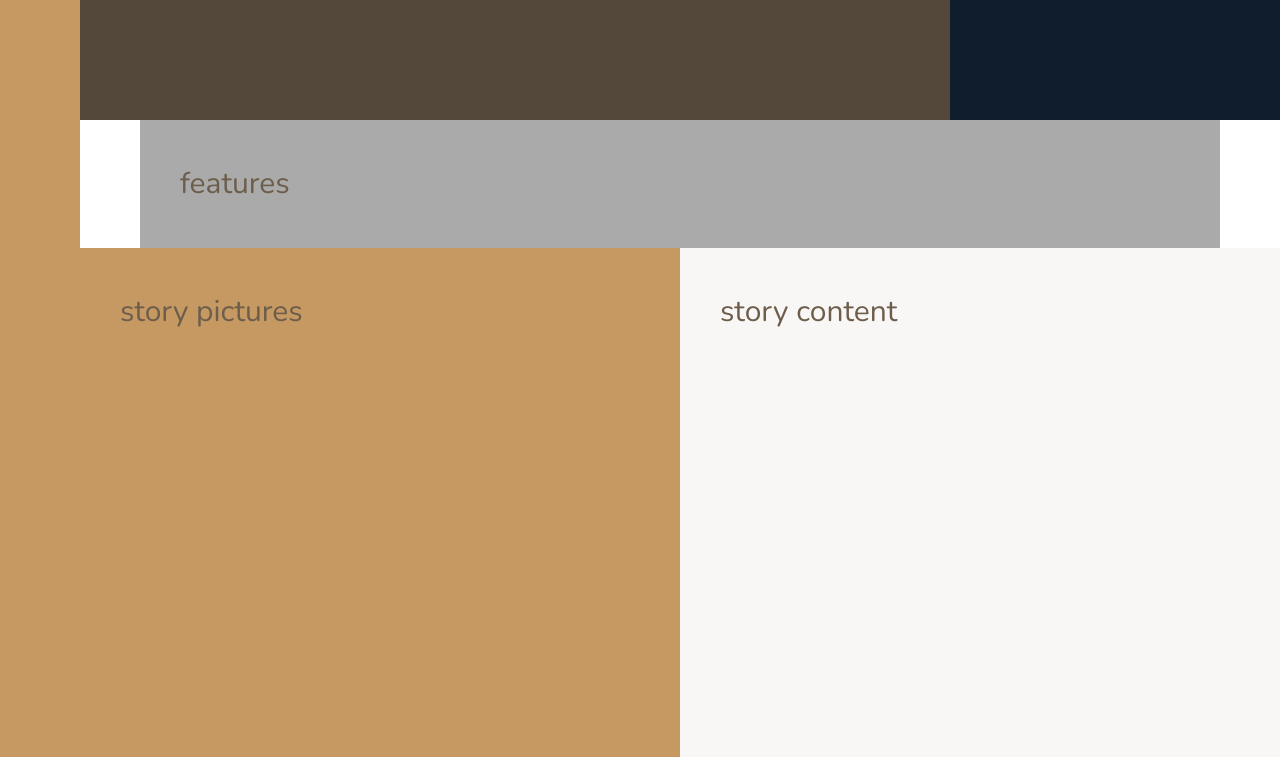
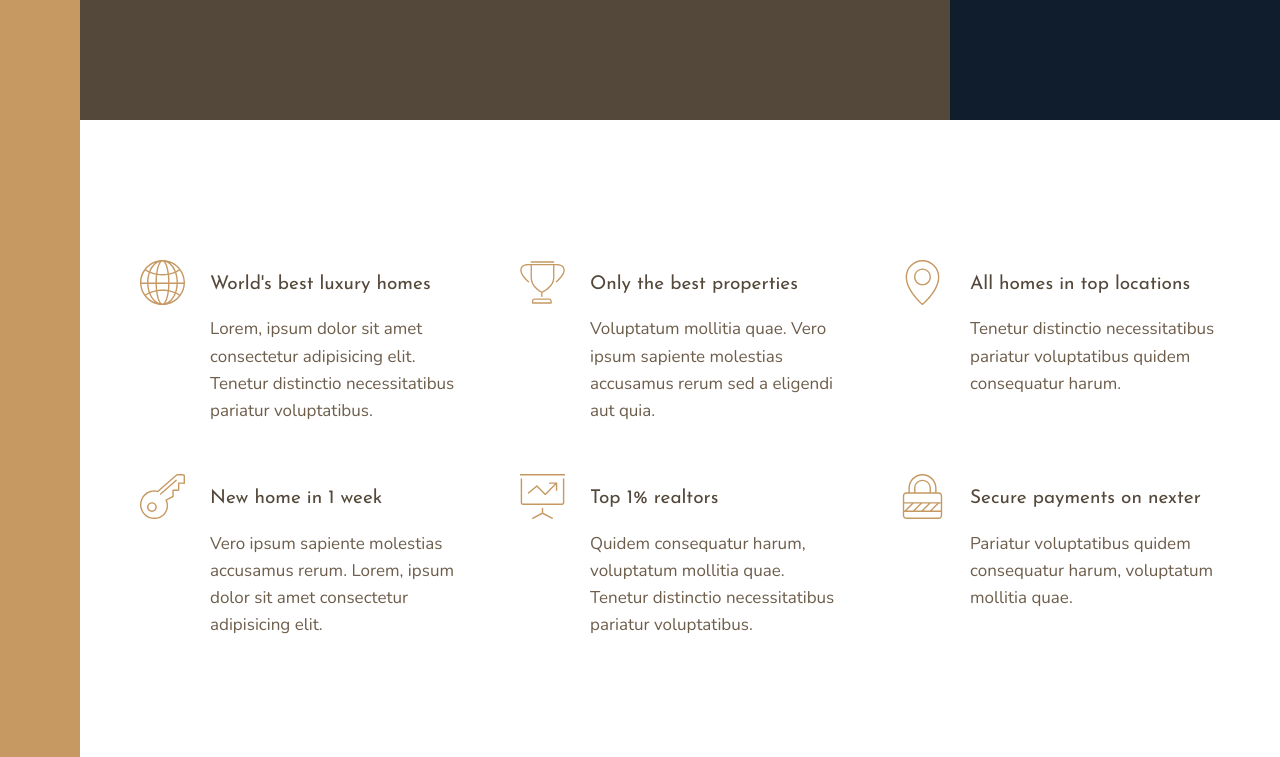
Before and after one commit to hugovenega/Advanced-css-sass, a website: page nexter/index.html in a window 1280 px wide. Shown: the part 520-1277 px from the top of the page. Drawn offline with nearby package versions, Linux system fonts and the light colour scheme.

Commit message:
Add features section

```diff
--- a/nexter/index.html
+++ b/nexter/index.html
@@ -27,7 +27,66 @@
       </div>
 
       <section class="features">
-        features
+        <div class="feature">
+          <svg class="feature__icon">
+            <use xlink:href="img/sprite.svg#icon-global"></use>
+          </svg>
+          <h4 class="heading-4 heading-4--dark">World's best luxury homes</h4>
+          <p class="feature__text">
+            Lorem, ipsum dolor sit amet consectetur adipisicing elit. Tenetur distinctio necessitatibus pariatur voluptatibus.
+          </p>
+        </div>
+
+        <div class="feature">
+          <svg class="feature__icon">
+            <use xlink:href="img/sprite.svg#icon-trophy"></use>
+          </svg>
+          <h4 class="heading-4 heading-4--dark">Only the best properties</h4>
+          <p class="feature__text">
+            Voluptatum mollitia quae. Vero ipsum sapiente molestias accusamus rerum sed a eligendi aut quia.
+          </p>
+        </div>
+
+        <div class="feature">
+          <svg class="feature__icon">
+            <use xlink:href="img/sprite.svg#icon-map-pin"></use>
+          </svg>
+          <h4 class="heading-4 heading-4--dark">All homes in top locations</h4>
+          <p class="feature__text">
+            Tenetur distinctio necessitatibus pariatur voluptatibus quidem consequatur harum.
+          </p>
+        </div>
+
+        <div class="feature">
+          <svg class="feature__icon">
+            <use xlink:href="img/sprite.svg#icon-key"></use>
+          </svg>
+          <h4 class="heading-4 heading-4--dark">New home in 1 week</h4>
+          <p class="feature__text">
+            Vero ipsum sapiente molestias accusamus rerum. Lorem, ipsum dolor sit amet consectetur adipisicing elit.
+          </p>
+        </div>
+
+        <div class="feature">
+          <svg class="feature__icon">
+            <use xlink:href="img/sprite.svg#icon-presentation"></use>
+          </svg>
+          <h4 class="heading-4 heading-4--dark">Top 1% realtors</h4>
+          <p class="feature__text">
+            Quidem consequatur harum, voluptatum mollitia quae. Tenetur distinctio necessitatibus pariatur voluptatibus.
+          </p>
+        </div>
+
+        <div class="feature">
+          <svg class="feature__icon">
+            <use xlink:href="img/sprite.svg#icon-lock"></use>
+          </svg>
+          <h4 class="heading-4 heading-4--dark">Secure payments on nexter</h4>
+          <p class="feature__text">
+            Pariatur voluptatibus quidem consequatur harum, voluptatum mollitia quae.
+          </p>
+        </div>
+
       </section>
 
       <div class="story__pictures">
--- a/nexter/sass/_base.scss
+++ b/nexter/sass/_base.scss
@@ -42,8 +42,5 @@ body {
       [col-start] minmax(min-content, 14rem) [col-end]
     ) [center-end] minmax(6rem, 1fr) [full-end]; // minmax = max 14rem pero puede ser menor pero jamás menor que el contenido minimo
 
-  & > * {
-    padding: 4rem;
-    font-size: 3rem;
-  }
+
 }
--- a/nexter/sass/_features.scss
+++ b/nexter/sass/_features.scss
@@ -1,4 +1,33 @@
 .features {
-  background-color: $color-grey-light-2;
   grid-column: center-start / center-end;
+
+  margin: 15rem 0;
+
+  display: grid;
+  // grid-template-columns: repeat(3, 1fr); cambiar para que no haya que escribir media queries con minmax content min content etc
+  grid-template-columns: repeat(auto-fit, minmax(25rem, 1fr)) ;
+  // grid-template-rows: auto auto; innecesario ya está implicito
+
+  grid-gap: 6rem;
+  align-items: start;
 }
+
+.feature {
+  display: grid;
+  grid-template-columns: min-content 1fr;
+  grid-row-gap: 1.5rem;
+  grid-column-gap: 2.5rem ;
+  &__icon {
+    fill: $color-primary;
+    width: 4.5rem;
+    height: 4.5rem;
+    grid-row: 1/ span 2;
+    transform: translateY(-1rem);
+
+  }
+
+  &__text {
+
+    font-size: 1.7rem;
+  }
+}
--- a/nexter/sass/_typography.scss
+++ b/nexter/sass/_typography.scss
@@ -0,0 +1,29 @@
+%heading {
+  font-family: $font-display;
+  font-weight: 400;
+}
+
+.heading-1 {
+  @extend %heading;
+}
+
+.heading-2 {
+  @extend %heading;
+}
+
+.heading-3 {
+  @extend %heading;
+}
+
+.heading-4 {
+  @extend %heading;
+  font-size: 1.9rem;
+
+  &--light {
+    color: $color-grey-light-1;
+  }
+
+  &--dark {
+    color: $color-grey-dark-1;
+  }
+}
```
Also changed, not shown: nexter/css/style.css.
